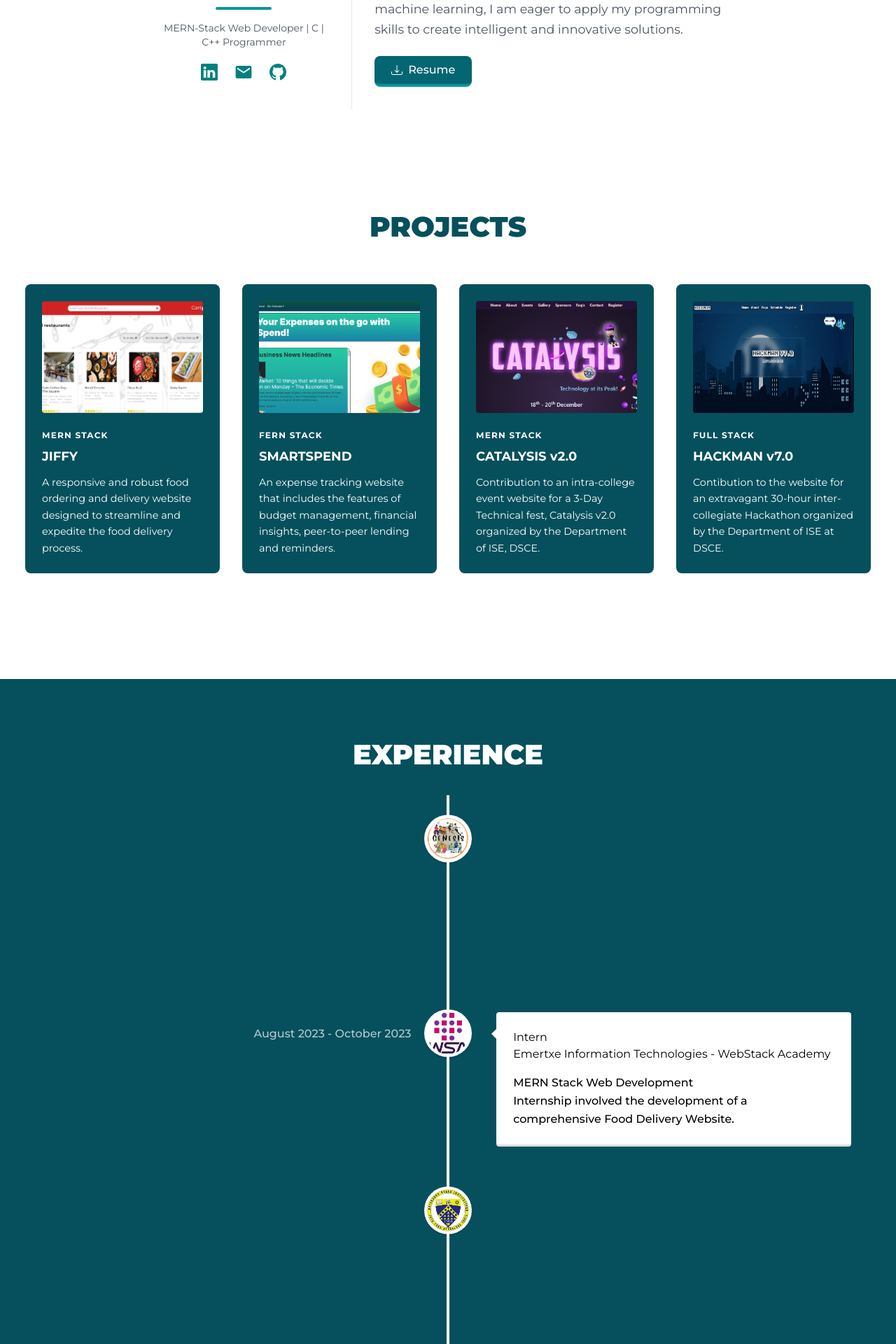
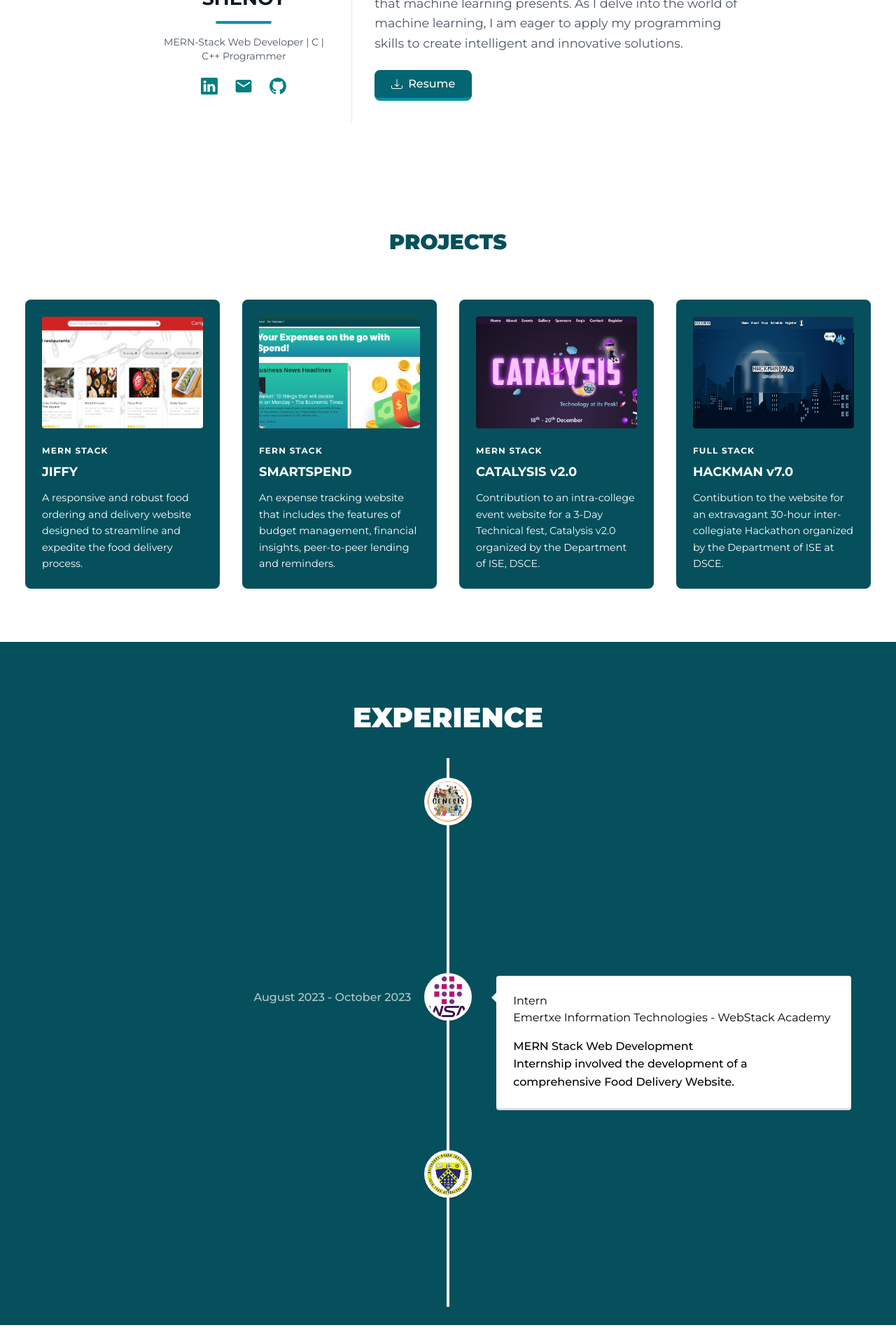
Before and after one commit to Saakshi-Shenoy/Portfolio, a React (Create React App) app: page / in a window 1280 px wide. Shown: the part 510-2430 px from the top of the page at 70% size. After the commit the page ends 2403 px from the top, so only its background shows below. Built offline with nearby package versions, Linux system fonts and the light colour scheme.

Commit message:
css changes

```diff
--- a/src/App.css
+++ b/src/App.css
@@ -1,3 +1,25 @@
 @tailwind base;
 @tailwind components;
 @tailwind utilities;
+
+.projects-spacing{
+    font-size: 2.5em;
+    font-weight: 730;
+    padding-top: 100px;
+}
+
+@media (min-width:767px) and (max-width:1024px){
+    .projects-spacing{
+        padding-top: 12%;
+    }
+}
+
+.experience-spacing{
+    padding-bottom: 2%;
+}
+
+@media (min-width:767px) and (max-width:1024px){
+    .experience-spacing{
+        padding-bottom: 8%;
+    }
+}
--- a/src/components/About.jsx
+++ b/src/components/About.jsx
@@ -28,17 +28,17 @@ function About(props) {
   };
 
   return (
-    <div id="about" className="pt-20 md:h-[87vh]">
+    <div id="about" className="pt-20 ">
       <Header />
       <section className="text-gray-600 body-font ">
         <div className="container px-5 py-8 mt-5 flex flex-row">
           <div className="lg:w-4/6 mx-auto">
-            <div className="flex flex-col sm:flex-row mt-5">
+            <div className="flex flex-col sm:flex-row mt-10">
               <div className="sm:w-1/3 text-center sm:pr-8 sm:py-7" data-aos="fade-right">
                 <div className="rounded-full inline-flex items-center justify-center text-gray-400">
                   <img
                     src={ME}
-                    className="mb-3 rounded-full h-60 w-55"
+                    className="mb-3 rounded-full h-60 w-65"
                     alt="Saakshi Shenoy"
                   />
                 </div>
--- a/src/components/Experience.jsx
+++ b/src/components/Experience.jsx
@@ -7,13 +7,13 @@ import "react-vertical-timeline-component/style.min.css";
 import genesis from "../assets/genesis.png";
 import websa from "../assets/websa.jpg";
 import dsce from "../assets/dsce.jpg";
-
+import "../App.css";
 
 function Experience() {
   return (
     <div
       id="experience"
-      className="bg-teal-800 mt-10 "
+      className="bg-teal-800 mt-10 experience-spacing"
       style={{ fontFamily: "Montserrat" }}
     >
       <h1
@@ -22,7 +22,9 @@ function Experience() {
       >
         EXPERIENCE
       </h1>
-      <VerticalTimeline>
+
+      <div>
+      <VerticalTimeline >
         <VerticalTimelineElement
           className="vertical-timeline-element--work"
           contentStyle={{ background: "rgb(995,995,995)", color: "#fff" }}
@@ -83,6 +85,7 @@ function Experience() {
 
         {/* <VerticalTimelineElement
           className="vertical-timeline-element--work"
+          contentStyle={{ background: "rgb(995,995,995)", color: "#fff" }}
           date="2006 - 2008"
           iconStyle={{ background: "rgb(33, 150, 243)", color: "#fff" }}
           icon=""
@@ -94,6 +97,7 @@ function Experience() {
           <p>User Experience, Visual Design</p>
         </VerticalTimelineElement> */}
       </VerticalTimeline>
+      </div>
     </div>
   );
 }
--- a/src/components/Projects.jsx
+++ b/src/components/Projects.jsx
@@ -4,18 +4,18 @@ import Jiffy from "../assets/jiffy.png";
 import Catalysis from "../assets/catalysis.png";
 import SmartSpend from "../assets/smartspend.png";
 import Hackman from "../assets/HackMan.png";
+import "../App.css";
 
 function Projects() {
   return (
-    <div id="projects" className="bg-white bg-cover lg:h-[93vh]">
+    <div id="projects" className="bg-white bg-cover">
       <section
         className="text-gray-600 body-font"
         style={{ fontFamily: "Montserrat" }}
       >
         <div className="container px-5 py-5 mx-auto">
           <h1
-            className="sm:text-3xl text-3xl text-teal-800 font-bold title-font mb-12 text-gray-900 items-center text-center justify-center"
-            style={{ fontSize: "2.5em", fontWeight: "730", paddingTop: "100px" }}
+            className="sm:text-3xl text-3xl text-teal-800 font-bold title-font mb-12 text-gray-900 items-center text-center justify-center projects-spacing"
           >
             PROJECTS
           </h1>
```
